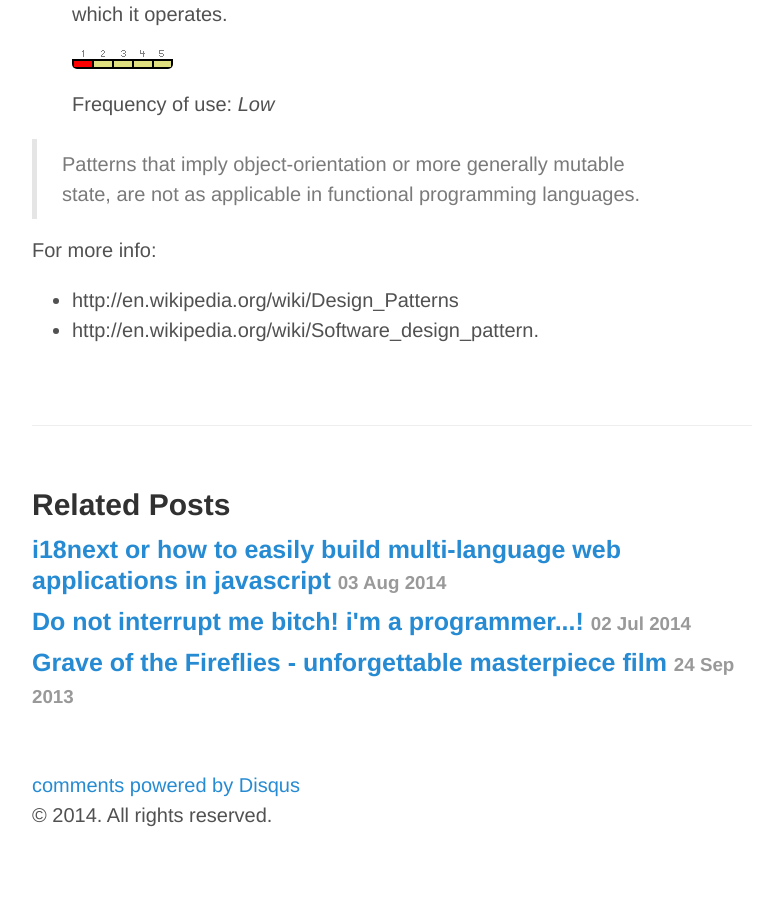
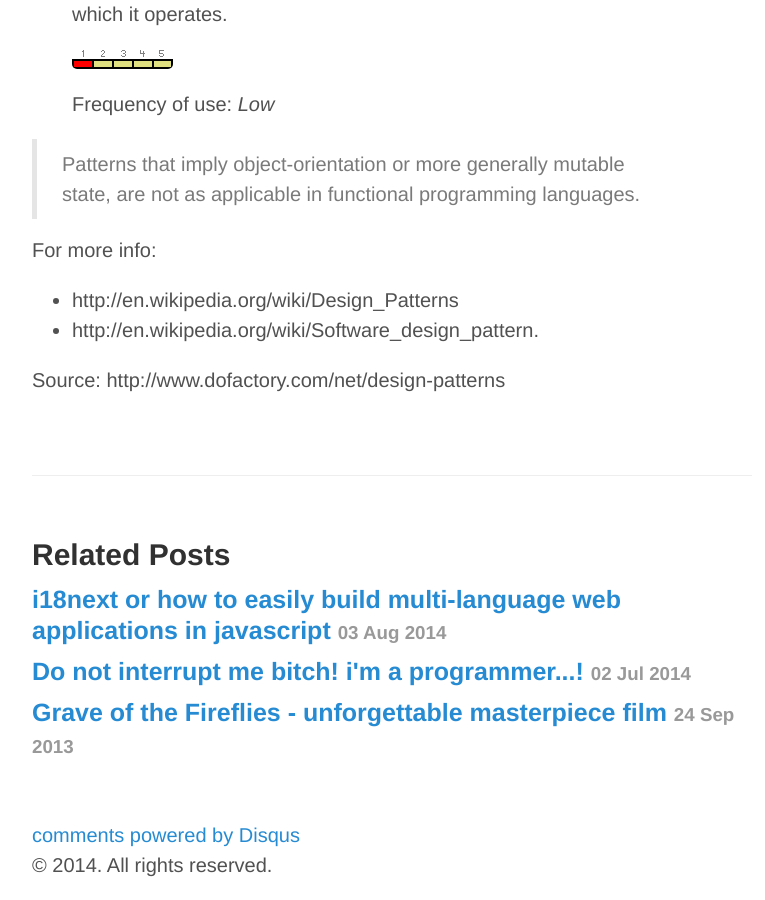
Before and after one commit to yeradis/yeradis.github.io, a Jekyll site: the page built from _posts/2014-08-27-design-patterns-gof.md, in a window 1280 px wide and 900 px high, scrolled down 5622 px. Shown: the whole window, without its empty margins (248-1013 px from the left). Built offline with Jekyll 4.4.1, drawn with Linux system fonts in a browser that asks for light colours; Markdown is read by kramdown in place of the engine named in the settings; a script that is not in the unit is left out; comment, search, counter and statistics services are not loaded; before the commit the page ends 6472 px from its top, so only the background shows below that; some of the changed lines change nothing that is shown.

```diff
--- a/_posts/2014-08-27-design-patterns-gof.md
+++ b/_posts/2014-08-27-design-patterns-gof.md
@@ -128,6 +128,7 @@
 * http://en.wikipedia.org/wiki/Design_Patterns
 * http://en.wikipedia.org/wiki/Software_design_pattern.
 
+Source: http://www.dofactory.com/net/design-patterns
 
 
 [1]: http://www.objectmentor.com/resources/articles/Principles_and_Patterns.pdf
```
